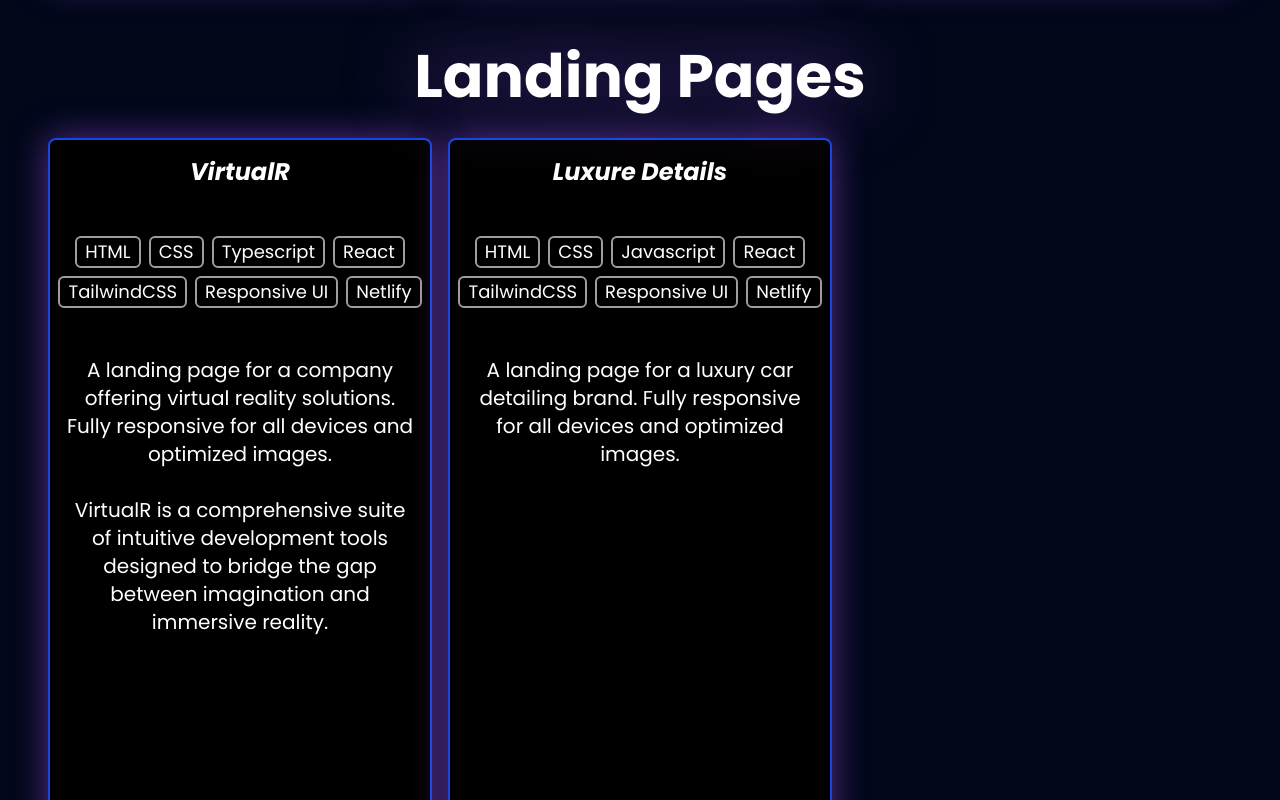
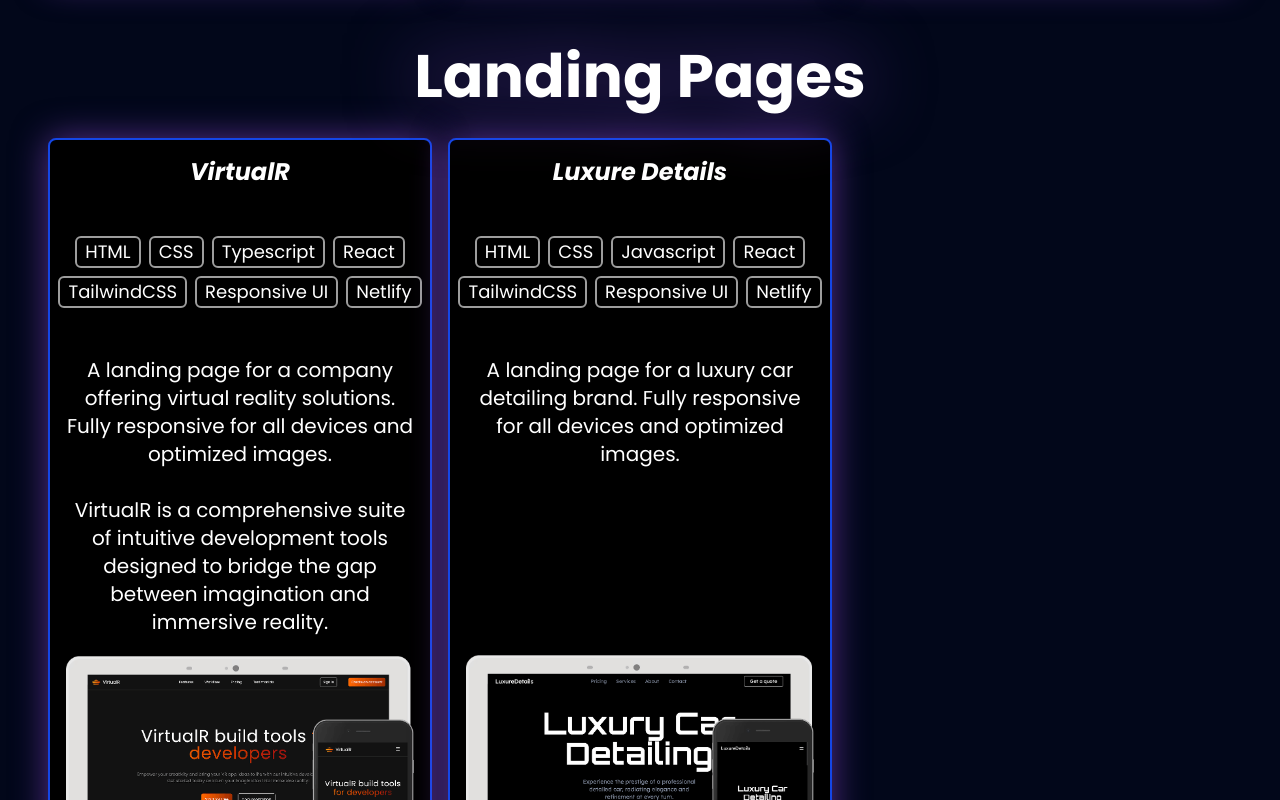
Before and after one commit to VictorMMartinezJr/Personal-Portfolio, a React (Vite) app in the folder frontend/personal-portfolio-frontend/: page / in a window 1280 px wide. Shown: the part 3660-4460 px from the top of the page. Built offline with nearby package versions, Linux system fonts and the light colour scheme.

Commit message:
style: update App Project cards to have different card heights than Landing Page cards

```diff
--- a/frontend/personal-portfolio-frontend/src/components/Projects/AppProjects.jsx
+++ b/frontend/personal-portfolio-frontend/src/components/Projects/AppProjects.jsx
@@ -30,6 +30,7 @@
               imgSrc={imgSrc}
               demoLink={demoLink}
               GHLink={GitHub}
+              className="md:min-h-[1200px]"
             />
           ),
         )}
--- a/frontend/personal-portfolio-frontend/src/components/Projects/LandingPages.jsx
+++ b/frontend/personal-portfolio-frontend/src/components/Projects/LandingPages.jsx
@@ -1,6 +1,5 @@
-import React from "react";
 import SectionTitle from "../SectionTitle.jsx";
-import { appsData, landingPagesData } from "./projectsData.js";
+import { landingPagesData } from "./projectsData.js";
 import Project from "./Project.jsx";
 
 const LandingPages = () => {
@@ -22,7 +21,7 @@
               imgSrc={imgSrc}
               demoLink={demoLink}
               GHLink={GitHub}
-              className="min-h-[1000px]"
+              className="md:min-h-[850px]"
             />
           ),
         )}
--- a/frontend/personal-portfolio-frontend/src/components/Projects/Project.jsx
+++ b/frontend/personal-portfolio-frontend/src/components/Projects/Project.jsx
@@ -18,7 +18,7 @@
 
   return (
     <motion.div
-      className={`flex flex-col justify-center items-center text-center bg-black rounded-lg mb-4 border-2 border-blue-700 shadow-[0_0_35px_rgba(168,85,247,0.5)] ${className || "md:min-h-[1200px]"}`}
+      className={`flex flex-col justify-center items-center text-center bg-black rounded-lg mb-4 border-2 border-blue-700 shadow-[0_0_35px_rgba(168,85,247,0.5)] ${className}`}
       ref={projectRef}
       initial={{ opacity: 0, y: 50 }}
       animate={{
```
